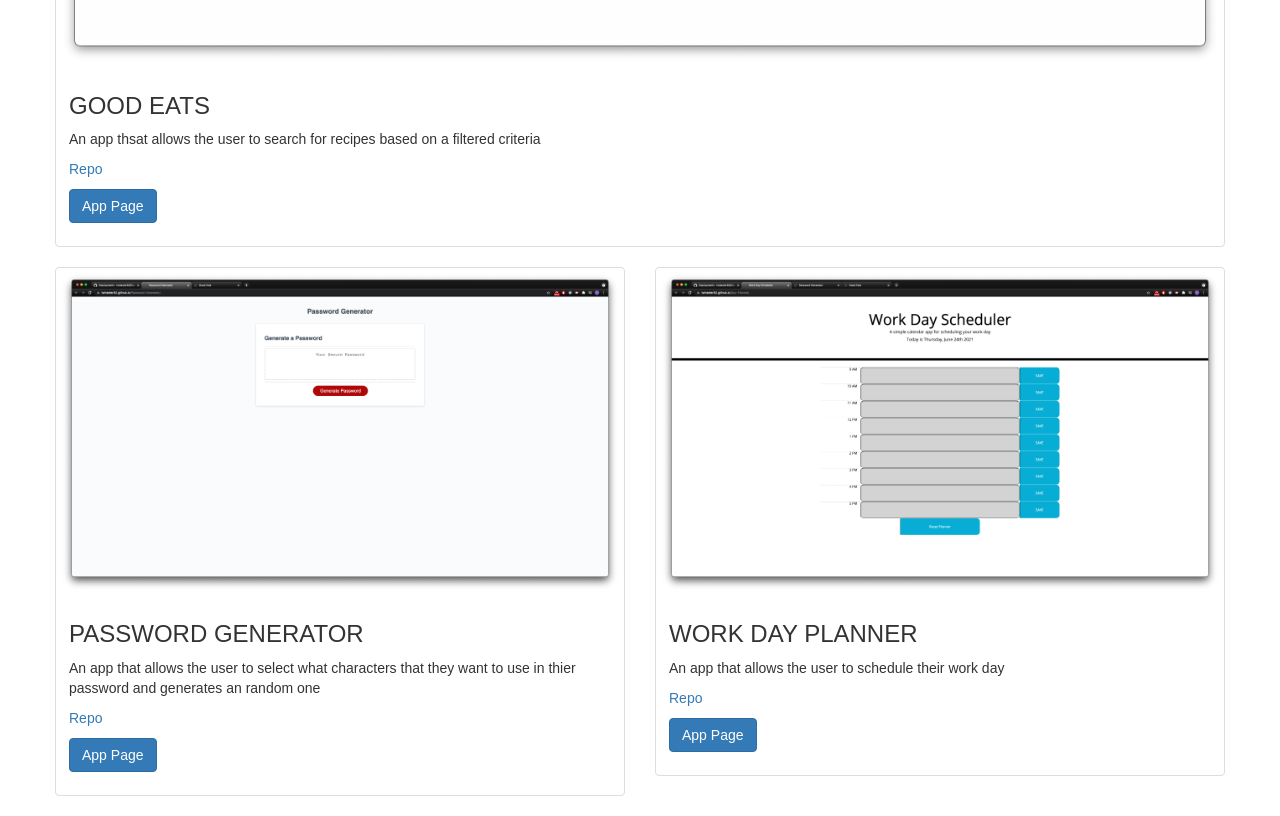
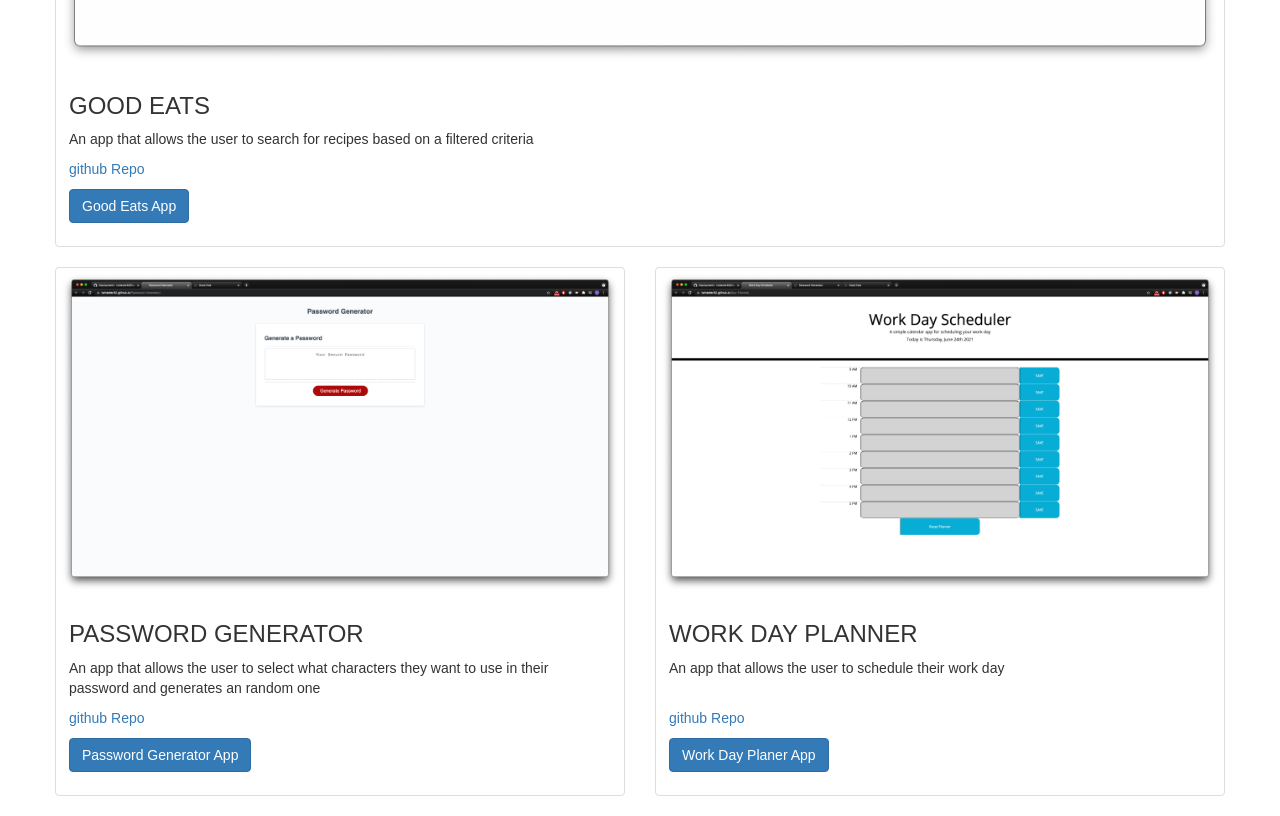
Before and after one commit to twheeler92/Portfolio, a plain HTML site: page index.html in a window 1280 px wide. Shown: the part 980-1796 px from the top of the page. Drawn offline with nearby package versions, Linux system fonts and the light colour scheme.

Commit message:
Added links

```diff
--- a/index.html
+++ b/index.html
@@ -85,7 +85,7 @@
             <h1>Tyler Wheeler</h1>
             <h2>Portfolio</h2>
             <p>Web Developer located in Columbus Ohio</p>
-            <p><a class="btn btn-primary btn-lg" href="#" role="button">github</a></p>
+            <p><a class="btn btn-primary btn-lg" href="https://github.com/twheeler92" role="button">github Profile</a></p>
         </div>
 
         <div class="row align-items-center">
@@ -96,9 +96,9 @@
                     <img src="assests/images/good-eats.png">
                     <div class="caption">
                         <h3>GOOD EATS</h3>
-                        <p>An app thsat allows the user to search for recipes based on a filtered criteria</p>
-                        <p><a>Repo</a></p>
-                        <p><a href="#" class="btn btn-primary" role="button">App Page</a></p>
+                        <p>An app that allows the user to search for recipes based on a filtered criteria</p>
+                        <p><a href="https://github.com/twheeler92/Project-1-Website">github Repo</a></p>
+                        <p><a href="https://twheeler92.github.io/Project-1-Website/" class="btn btn-primary" role="button">Good Eats App</a></p>
                     </div>
                 </div>
 
@@ -114,9 +114,9 @@
                 <img src="assests/images/password-gen.png">
                 <div class="caption">
                     <h3>PASSWORD GENERATOR</h3>
-                    <p>An app that allows the user to select what characters that they want to use in thier password and generates an random one</p>
-                    <p><a>Repo</a></p>
-                    <p><a href="#" class="btn btn-primary" role="button">App Page</a></p>
+                    <p>An app that allows the user to select what characters they want to use in their password and generates an random one</p>
+                    <p><a href="https://github.com/twheeler92/Password-Generator">github Repo</a></p>
+                    <p><a href="https://twheeler92.github.io/Password-Generator/" class="btn btn-primary" role="button">Password Generator App</a></p>
                 </div>
             </div>
 
@@ -130,9 +130,9 @@
                 <img src="assests/images/day-planner.png">
                 <div class="caption">
                     <h3>WORK DAY PLANNER</h3>
-                    <p>An app that allows the user to schedule their work day</p>
-                    <p><a>Repo</a></p>
-                    <p><a href="#" class="btn btn-primary" role="button">App Page</a></p>
+                    <p>An app that allows the user to schedule their work day<br> </br></p>
+                    <p><a href="https://github.com/twheeler92/Day-Planner">github Repo</a></p>
+                    <p><a href="https://twheeler92.github.io/Day-Planner/" class="btn btn-primary" role="button">Work Day Planer App</a></p>
                 </div>
             </div>
 
```
